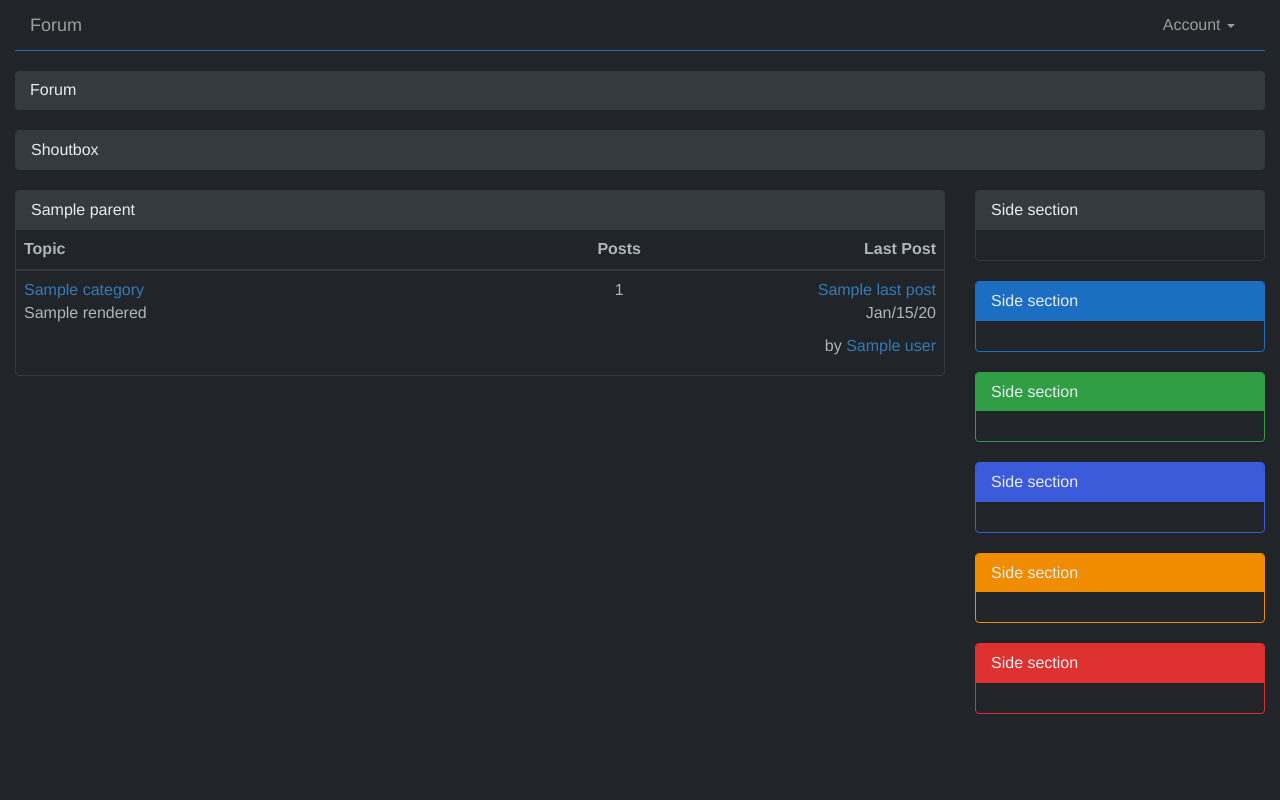
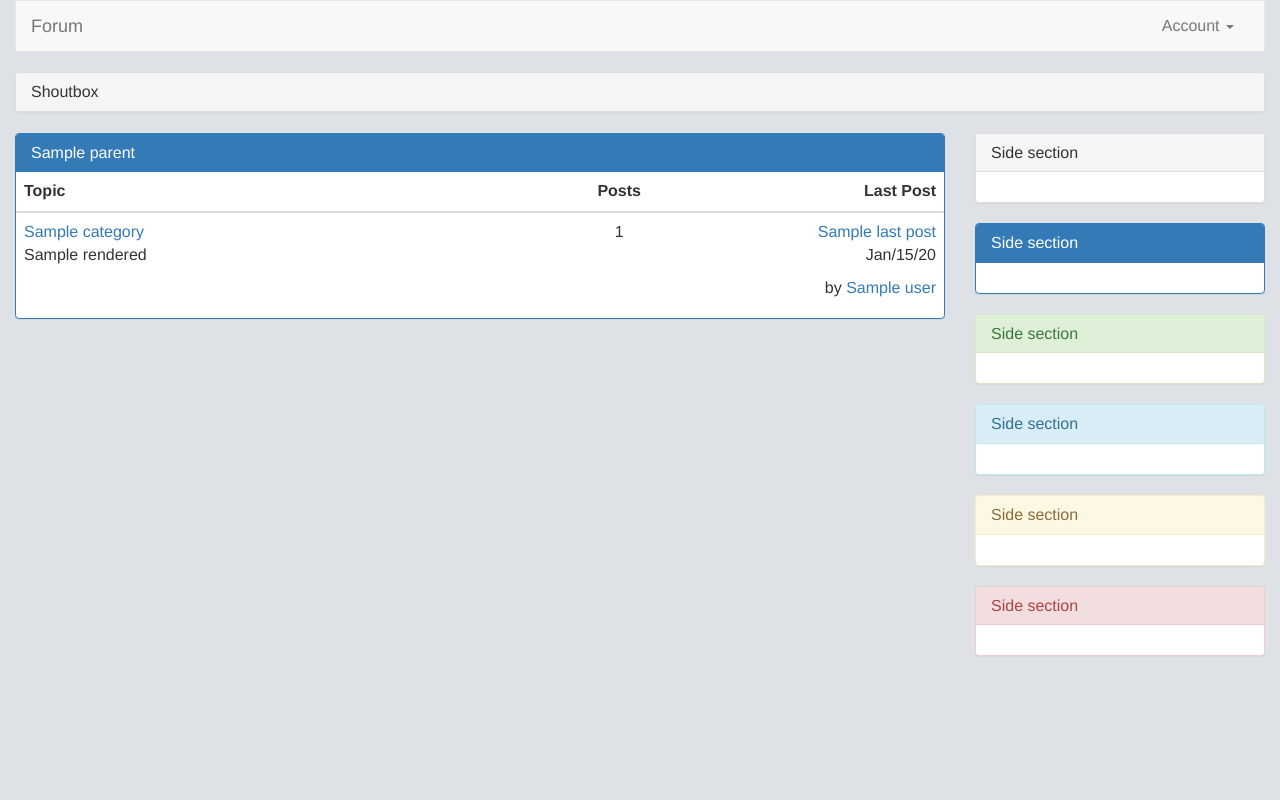
Before and after one commit to Punkweb/punkweb-boards, a Django app: template templates/home.html in a window 1280 px wide. Run offline with Django 3.2, Linux system fonts and the light colour scheme; the template is opened without the code that fills it: most values are stand-ins (such as "Sample title", 1, 10 or a date in 2020); style sheets or scripts are compiled from the project's sources; some libraries are stand-ins or nearby versions.

Commit message:
Nice light theme

```diff
--- a/static-assets/scss/styles.scss
+++ b/static-assets/scss/styles.scss
@@ -50,21 +50,14 @@ table {
 }
 
 pre {
-  background-color: $oc-gray-4;
+  background-color: $oc-yellow-0;
   font-family: monospace;
   white-space: pre-wrap;
 }
 
-.well {
-  background-color: $oc-gray-8;
-  border: 2px solid $oc-blue-8;
-}
-
 input[type="text"], textarea {
-  background-color: $oc-gray-8;
   border: 1px solid $oc-blue-8;
   border-left: 4px solid $oc-blue-8;
-  color: $oc-gray-2;
   resize: vertical;
 }
 
@@ -116,79 +109,11 @@ input[type="button"], input[type="submit"], button {
 
 /* Colors
 *******************************************************************************/
+
 body {
-  background-color: $oc-gray-9;
+  background-color: $oc-gray-3;
 }
 
 .navbar {
-  background-color: $oc-gray-9;
-  border: none;
-  border-bottom: 1px solid $oc-blue-8;
   border-radius: 0;
 }
-
-.breadcrumb {
-  background-color: $oc-gray-8;
-  color: $oc-gray-2;
-
-  li a {
-    color: $oc-blue-5;
-  }
-  .active {
-    color: $oc-gray-2;
-  }
-}
-
-.table {
-  border: none;
-  thead {
-    border: none;
-  }
-  thead tr {
-    border: none;
-  }
-  thead tr th {
-    border: none;
-    border-bottom: 2px solid $oc-gray-8;
-  }
-  tbody tr td {
-    border: none;
-    border-top: 2px solid $oc-gray-8;
-  }
-}
-
-.panel {
-  background-color: $oc-gray-9;
-  color: $oc-gray-5;
-  .panel-heading {
-    color: $oc-gray-2;}}
-.panel-default {
-  border: 1px solid $oc-gray-8;
-  .panel-heading {
-    background-color: $oc-gray-8;
-    border-bottom: 1px solid $oc-gray-8;}}
-.panel-primary {
-  border: 1px solid $oc-blue-8;
-  .panel-heading {
-    background-color: $oc-blue-8;
-    border-bottom: 1px solid $oc-blue-8;}}
-.panel-success {
-  border: 1px solid $oc-green-8;
-  .panel-heading {
-    background-color: $oc-green-8;
-    border-bottom: 1px solid $oc-green-8;}}
-.panel-info {
-  border: 1px solid $oc-indigo-8;
-  .panel-heading {
-    background-color: $oc-indigo-8;
-    border-bottom: 1px solid $oc-indigo-8;}}
-.panel-warning {
-  border: 1px solid $oc-yellow-8;
-  .panel-heading {
-    background-color: $oc-yellow-8;
-    border-bottom: 1px solid $oc-yellow-8;}}
-.panel-danger {
-  border: 1px solid $oc-red-8;
-  .panel-heading {
-    background-color: $oc-red-8;
-    border-bottom: 1px solid $oc-red-8; }}
--- a/templates/board/new_post.html
+++ b/templates/board/new_post.html
@@ -6,7 +6,7 @@
 
 {% block content %}
 
-<div class="panel panel-default">
+<div class="panel panel-primary">
   <div class="panel-heading">
     <div class="panel-title">
       Create new post
--- a/templates/board/post_view.html
+++ b/templates/board/post_view.html
@@ -11,7 +11,7 @@
   <li><a href="{% url 'board:topic' post.category.id %}">{{post.category.name}}</a></li>
   <li class="active">{{post.title}}</li>
 </ol>
-<div class="panel panel-default">
+<div class="panel panel-primary">
   <div class="panel-heading">
     <h3 class="panel-title">{{post.title}}</h3>
   </div>
@@ -45,7 +45,7 @@
 </div>
 {% if comments %}
 {% for comment in comments %}
-<div class="panel panel-default">
+<div class="panel panel-primary">
   <div class="panel-body">
     <div class="row">
       <div class="col-md-2 col-md-offset-0 col-xs-4 col-xs-offset-4 align-center--all">
--- a/templates/board/shouts_view.html
+++ b/templates/board/shouts_view.html
@@ -10,7 +10,7 @@
   <li><a href="{% url 'home' %}">Forum</a></li>
   <li class="active">Shoutbox</li>
 </ol>
-<div class="panel panel-default">
+<div class="panel panel-primary">
   <div class="panel-heading">
     <h3 class="panel-title">Shoutbox</h3>
   </div>
--- a/templates/home.html
+++ b/templates/home.html
@@ -6,9 +6,6 @@
 
 {% block content %}
 
-<ol class="breadcrumb">
-  <li class="active">Forum</li>
-</ol>
 <div class="panel panel-default">
   <div class="panel-heading">
     <h3 class="panel-title"><a href="{% url 'board:shoutbox' %}">Shoutbox</a></h3>
@@ -33,7 +30,7 @@
 <div class="row">
   <div class="col-md-9 col-xs-9">
     {% for category in categories %}
-    <div class="panel panel-default">
+    <div class="panel panel-primary">
       <div class="panel-heading">
         <h3 class="panel-title"><a href="{% url 'board:category' category.parent.id %}">{{category.parent.name}}</a></h3>
       </div>
@@ -63,7 +60,7 @@
             </td>
             <td class="align-right">
               {% if child.last_post %}
-              <a href="{% url 'board:post' child.last_post.id %}">{{child.last_post.title|truncatechars_html:20}}</a>
+              <a href="{% url 'board:post' child.last_post.id %}">{{child.last_post.title|truncatechars_html:30}}</a>
               <p>{{child.last_post.created|date:"M/d/y"}}</p>
               <p>by <a href="{% url 'users:profile' child.last_post.user.id %}">{{child.last_post.user}}</a></p>
               {% else %}
--- a/templates/partials/nav.html
+++ b/templates/partials/nav.html
@@ -1,4 +1,4 @@
-<nav class="navbar navbar-inverse">
+<nav class="navbar navbar-default">
   <div class="container-fluid">
     <div class="navbar-header">
       <button type="button" class="navbar-toggle collapsed" data-toggle="collapse" data-target="#bs-example-navbar-collapse-1" aria-expanded="false">
```
Also changed, not shown: templates/board/category_view.html (+5 -3 lines), templates/board/topic_view.html (+5 -13 lines).
